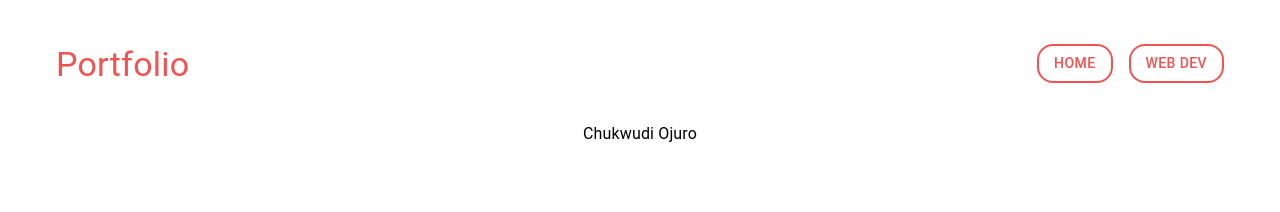
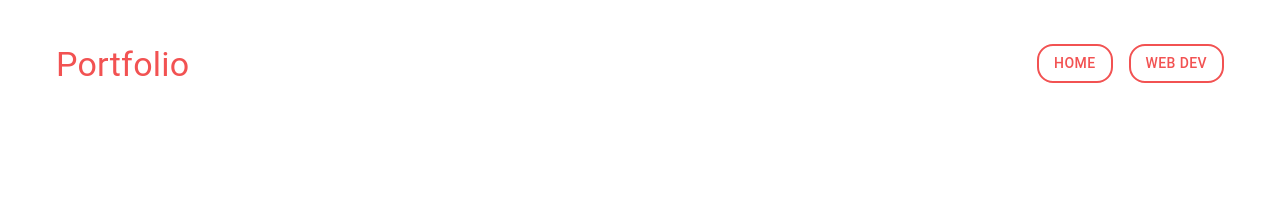
Before and after one commit to Chukwudi-O/portfolio, a React (Create React App) app: page / in a window 1280 px wide. Shown: the top 212 px of the page. Built offline with nearby package versions, Linux system fonts and the light colour scheme.

Commit message:
update link

```diff
--- a/src/components/App.jsx
+++ b/src/components/App.jsx
@@ -12,7 +12,7 @@
 
       <Routes>
 
-        <Route path="/" element={<Home/>}/>
+        <Route path="/portfolio/" element={<Home/>}/>
 
       </Routes>
 
```
